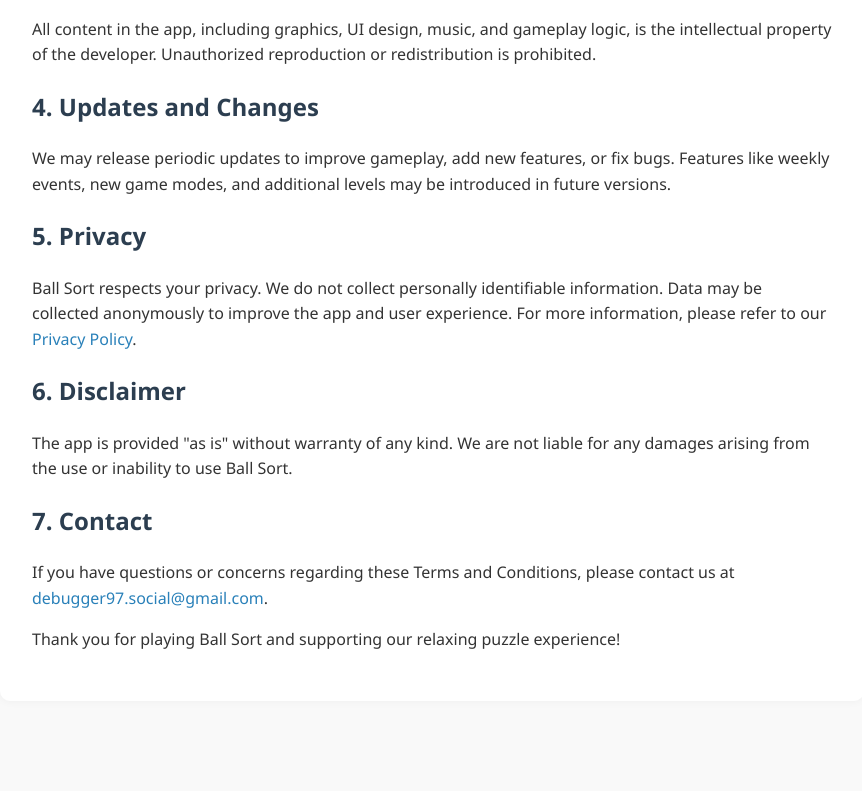
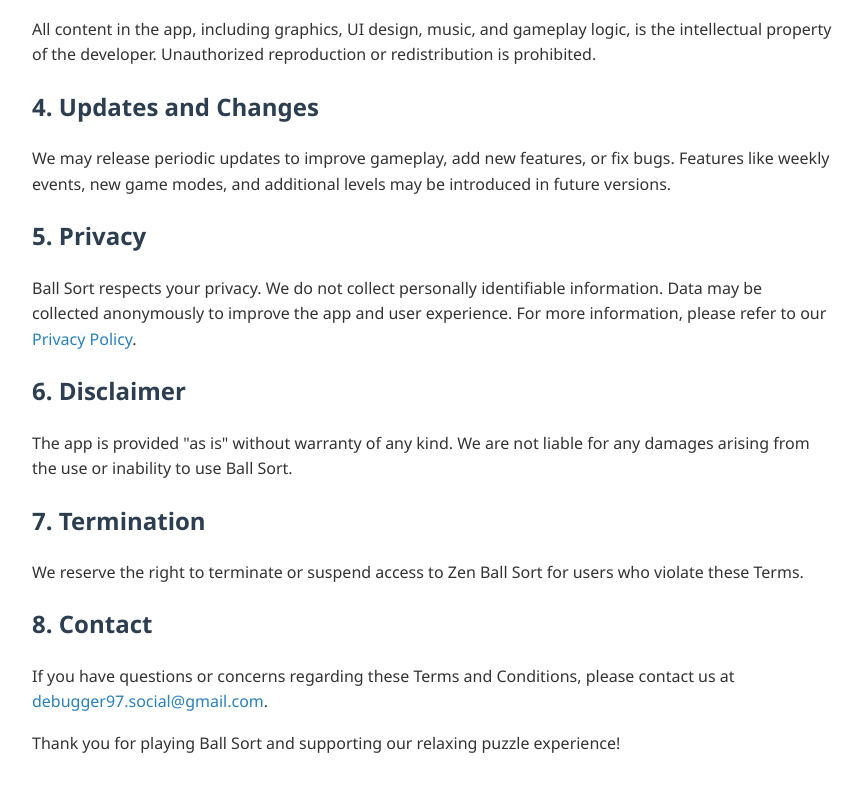
Before and after one commit to debugger997/zen_ball_sort, a plain HTML site: page terms_and_conditions.html in a window 1280 px wide. Shown: the part 571-1362 px from the top of the page, without its empty margins (208-1070 px from the left). Before the commit the page ends 1304 px from the top, so only its background shows below. Drawn offline with Linux system fonts and the light colour scheme.

Commit message:
Update terms_and_conditions.html

```diff
--- a/terms_and_conditions.html
+++ b/terms_and_conditions.html
@@ -58,7 +58,10 @@
     <h2>6. Disclaimer</h2>
     <p>The app is provided "as is" without warranty of any kind. We are not liable for any damages arising from the use or inability to use Ball Sort.</p>
 
-    <h2>7. Contact</h2>
+    <h2>7. Termination</h2>
+    <p>We reserve the right to terminate or suspend access to Zen Ball Sort for users who violate these Terms.</p>
+
+    <h2>8. Contact</h2>
     <p>If you have questions or concerns regarding these Terms and Conditions, please contact us at <a href="mailto:debugger97.social@gmail.com">debugger97.social@gmail.com</a>.</p>
 
     <p>Thank you for playing Ball Sort and supporting our relaxing puzzle experience!</p>
```
